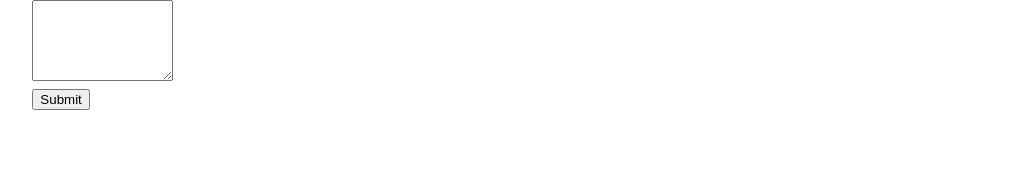
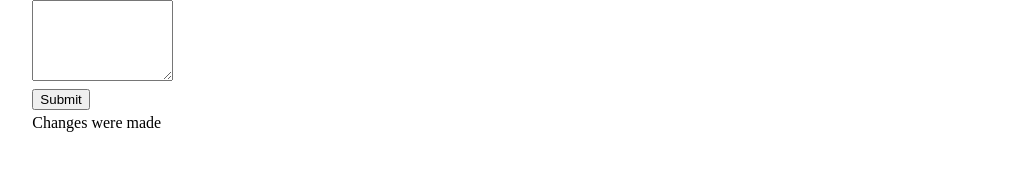
Before and after one commit to Sohamkayal4103/T-shirt-Website, a plain HTML site: page index.html in a window 1280 px wide. Shown: the part 375-546 px from the top of the page, without its empty margins (256-1267 px from the left). Drawn offline with Linux system fonts and the light colour scheme.

Commit message:
changes
Signed-off-by: krishna <krishnalalwani693@gmail.com>

```diff
--- a/index.html
+++ b/index.html
@@ -87,6 +87,7 @@
 </tr>
 
 <tr><td><input type="submit" value="Submit"></td></tr>
+<td>Changes were made</td>
 </table>
 
 
```
